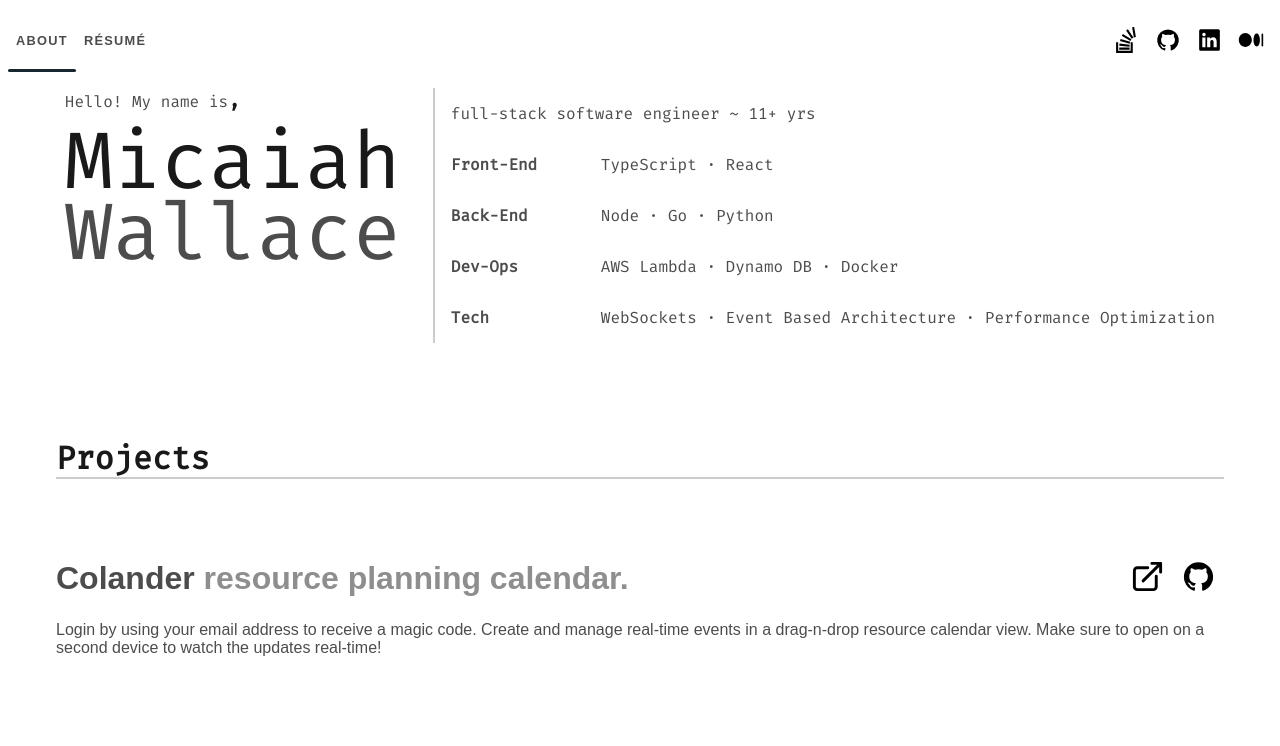
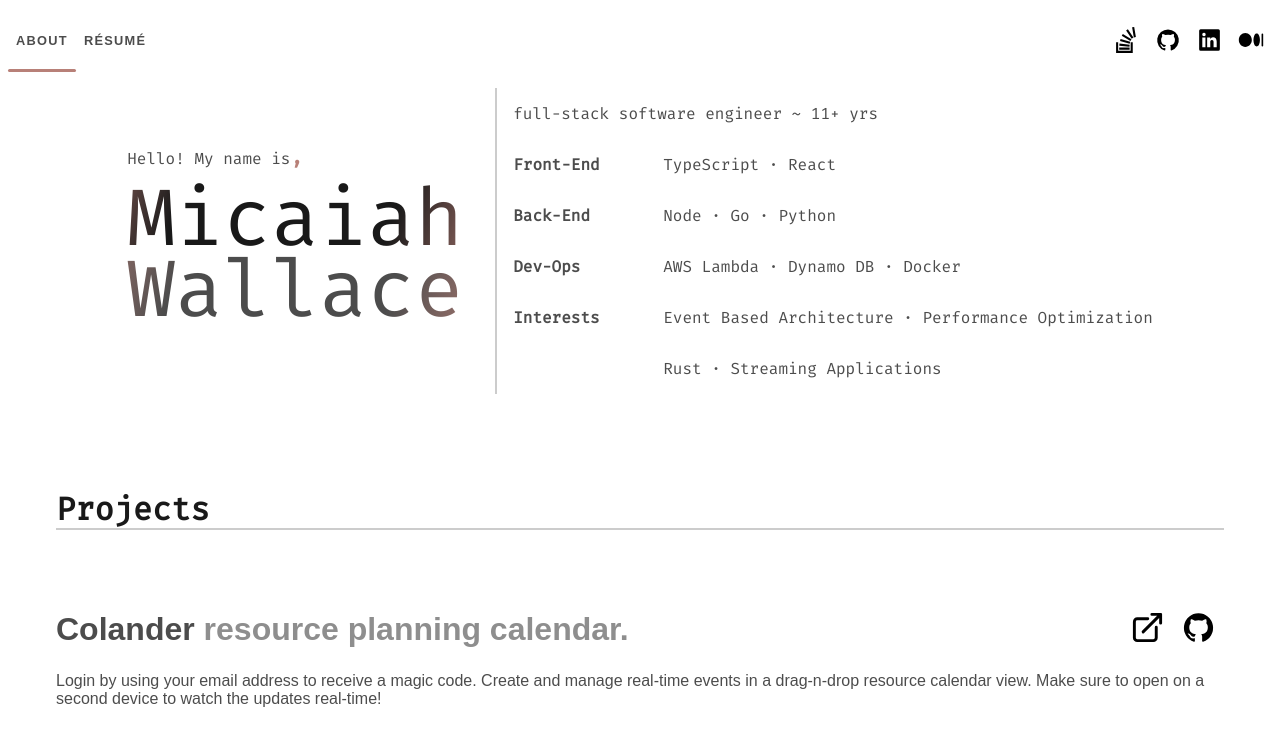
Before and after one commit to micaiahwallace/personal-portfolio, a SvelteKit app: page / in a window 1280 px wide. Shown: the top 746 px of the page. Built offline with nearby package versions, Linux system fonts and the light colour scheme.

Commit message:
more rose gold

```diff
--- a/src/routes/+page.svelte
+++ b/src/routes/+page.svelte
@@ -1,19 +1,32 @@
-<script>
+<script lang="ts">
 	import Projects from './Projects.svelte';
+
+	function resetAnimation(event: MouseEvent) {
+		const element = event.target as HTMLDivElement;
+		element.classList.remove('animate-delay');
+		element.style.animationName = 'initial';
+		void element.offsetWidth;
+		element.style.animationName = ''
+	}
 </script>
 
 <section class="top-section">
 	<div class="title">
 		<p>Hello! My name is<span class="text-dark comma">,</span></p>
-		<p class="fname">Micaiah</p>
-		<p class="lname">Wallace</p>
+		<!-- svelte-ignore a11y_no_noninteractive_element_interactions -->
+		<!-- svelte-ignore a11y_click_events_have_key_events -->
+		<p id="fname" class="title-animation animate-delay" on:click={resetAnimation}>Micaiah</p>
+		<!-- svelte-ignore a11y_no_noninteractive_element_interactions -->
+		<!-- svelte-ignore a11y_click_events_have_key_events -->
+		<p id="lname" class="title-animation animate-delay" on:click={resetAnimation}>Wallace</p>
 	</div>
 	<div class="summary">
 		<p>full-stack software engineer ~ 11+ yrs</p>
 		<p><b>Front-End</b> <span>TypeScript · React</span></p>
 		<p><b>Back-End</b> <span>Node · Go · Python</span></p>
 		<p><b>Dev-Ops</b> <span>AWS Lambda · Dynamo DB · Docker</span></p>
-		<p><b>Tech</b> <span>WebSockets · Event Based Architecture · Performance Optimization</span></p>
+		<p><b>Interests</b> <span>Event Based Architecture · Performance Optimization</span></p>
+		<p><b></b> <span>Rust · Streaming Applications</span></p>
 	</div>
 </section>
 
@@ -24,7 +37,7 @@
 		display: flex;
 		flex-direction: row;
 		justify-content: center;
-		align-items: start;
+		align-items: center;
 		flex-wrap: wrap;
 		gap: 2rem;
 		font-family: var(--font-mono);
@@ -55,9 +68,12 @@
 	.comma {
 		font-weight: bold;
 		font-size: 1.3rem;
+		color: var(--color-primary);
 	}
 
 	.title p {
+		font-family: var(--font-mono);
+		border: 0;
 		margin-top: 0;
 		margin-bottom: 0;
 	}
@@ -71,21 +87,14 @@
 		}
 	}
 
-		@keyframes shimmer2 {
-		from {
-			background-position-x: -276px;
-		}
-		to {
-			background-position-x: 224px;
-		}
-	}
-
-	.fname {
-		display: inline;
-		background: linear-gradient(290deg, var(--color-text-dark) 40%, rgba(255, 0, 225, 1) 50%, var(--color-text-dark) 60%);
+	.title-animation {
+		background: linear-gradient(290deg, var(--color-text-dark) 25%, var(--color-primary) 50%, var(--color-text-dark) 75%);
 		background-clip: text;
 		background-position-x: -250px;
-		animation: shimmer 0.6s linear 0.5s 1 normal forwards;
+		animation-name: shimmer;
+		animation-duration: 0.3s;
+		animation-timing-function: ease-out;
+		animation-iteration-count: 1;
 		padding-left: 70px;
 		padding-right: 70px;
 		margin-left: -70px;
@@ -94,17 +103,16 @@
 		font-size: 5rem;
 	}
 
-	.lname {
-		font-size: 5rem;
+	#fname.animate-delay {
+		animation-delay: 0.5s;
+	}
+
+	#lname.animate-delay {
+		animation-delay: 0.52s;
+	}
+
+	#lname {
+		--color-text-dark: var(--color-text);
 		margin-top: -25px !important;
-		color: transparent;
-		background: linear-gradient(290deg, var(--color-text) 40%, rgba(255, 0, 225, 1) 50%, var(--color-text) 60%);
-		background-clip: text;
-		background-position-x: -276px;
-		animation: shimmer2 0.6s linear 0.5s 1 normal forwards;
-		padding-left: 70px;
-		padding-right: 70px;
-		margin-left: -70px;
-		margin-right: -70px;
 	}
 </style>
--- a/src/routes/Header.svelte
+++ b/src/routes/Header.svelte
@@ -1,5 +1,5 @@
 <script>
-	import { page } from '$app/stores';
+	import { page } from '$app/state';
 	import github from '$lib/images/github.svg';
 	import linkedin from '$lib/images/linkedin.svg';
 	import medium from '$lib/images/medium.svg';
@@ -9,10 +9,10 @@
 <header>
 	<nav>
 		<ul>
-			<li aria-current={$page.url.pathname === '/' ? 'page' : undefined}>
+			<li aria-current={page.url.pathname === '/' ? 'page' : undefined}>
 				<a class="link" href="/">About</a>
 			</li>
-			<li aria-current={$page.url.pathname === '/resume' ? 'page' : undefined}>
+			<li aria-current={page.url.pathname === '/resume' ? 'page' : undefined}>
 				<a class="link" href="/resume">Résumé</a>
 			</li>
 		</ul>
--- a/src/routes/styles.css
+++ b/src/routes/styles.css
@@ -8,6 +8,12 @@
 	--color-text-dark: rgba(0, 0, 0, 0.9);
 	font-family: var(--font-body);
 	color: var(--color-text);
+	--color-primary: rgb(184, 128, 120);
+}
+
+::selection {
+	background-color: var(--color-primary);
+	color: rgb(239, 239, 239);
 }
 
 .text-dark {
@@ -31,7 +37,7 @@ a.link::before {
 	width: 100%;
 	height: 3px;
 	border-radius: 3px;
-	background-color: #18272f;
+	background-color: var(--color-primary);
 	bottom: 0;
 	left: 0;
 	transform-origin: right;
```
